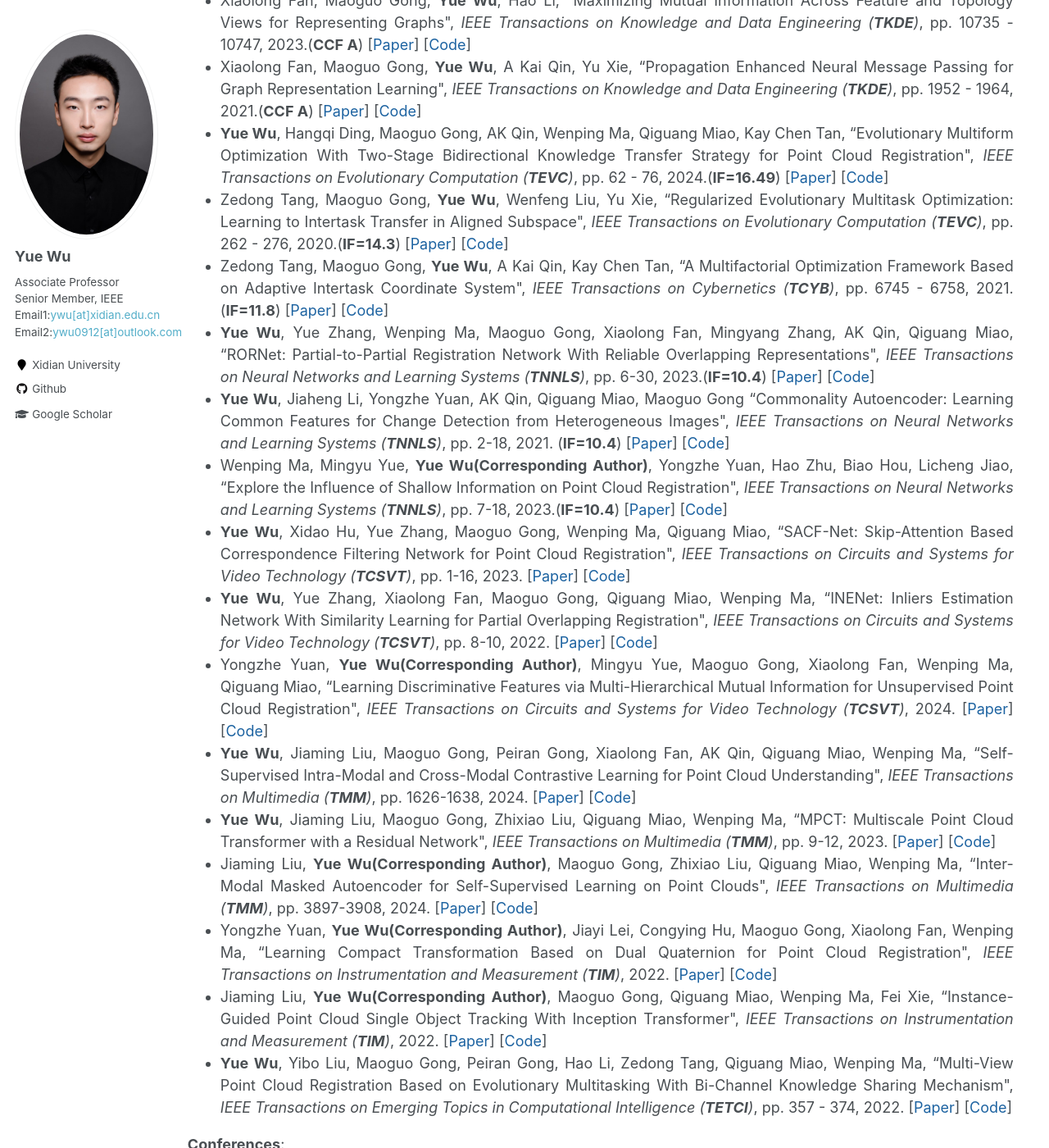
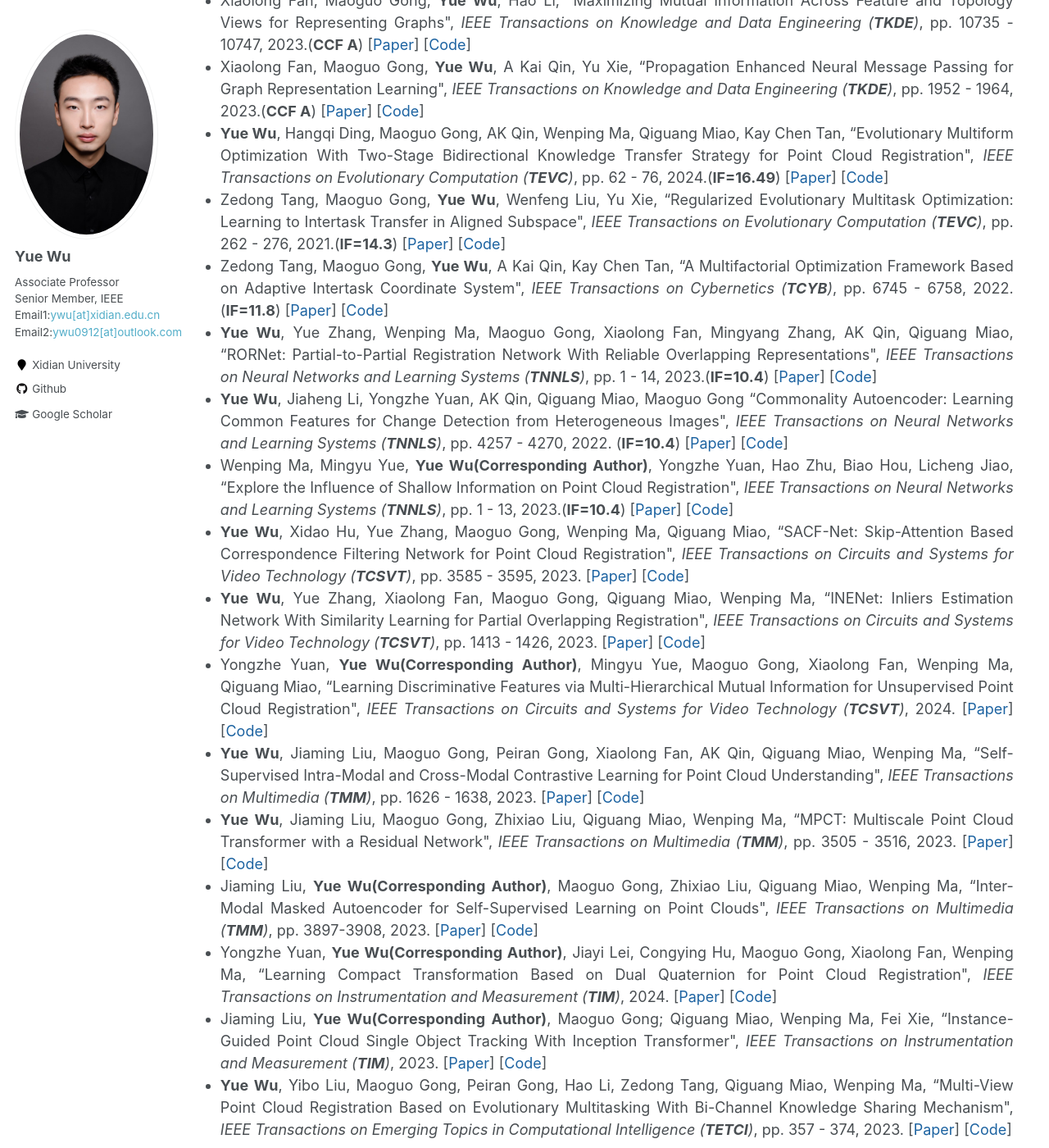
Before and after one commit to ywuchina/ywuchina.github.io, a Jekyll site: the page built from _pages/home.md, in a window 1280 px wide and 1400 px high, scrolled down 3030 px. Shown: the whole window at 82% size. Built offline with Jekyll 4.4.1, drawn with Linux system fonts in a browser that asks for light colours; some of the changed text lies outside the part shown.

Commit message:
Update paper.html

```diff
--- a/_includes/paper.html
+++ b/_includes/paper.html
@@ -69,7 +69,7 @@
       <span>
         Xiaolong Fan, Maoguo Gong, <b>Yue Wu</b>, A Kai Qin, Yu Xie,
       “Propagation Enhanced Neural Message Passing for Graph Representation Learning",
-      <i>IEEE Transactions on Knowledge and Data Engineering (<b>TKDE</b>)</i>, pp. 1952 - 1964, 2021.(<b>CCF A</b>)
+      <i>IEEE Transactions on Knowledge and Data Engineering (<b>TKDE</b>)</i>, pp. 1952 - 1964, 2023.(<b>CCF A</b>)
       [<a href= "https://ieeexplore.ieee.org/abstract/document/9508847" target="_blank">Paper</a>]
       [<a href= "" target="_blank">Code</a>]
       </span>
@@ -90,7 +90,7 @@
   <span>
   <b>Yue Wu</b>, Hangqi Ding, Maoguo Gong, AK Qin, Wenping Ma, Qiguang Miao, Kay Chen Tan,
   “Evolutionary Multiform Optimization With Two-Stage Bidirectional Knowledge Transfer Strategy for Point Cloud Registration",
-  <i>IEEE Transactions on Evolutionary Computation (<b>TEVC</b>)</i>, pp. 62 - 76, 2024.(<b>IF=16.49</b>)
+  <i>IEEE Transactions on Evolutionary Computation (<b>TEVC</b>)</i>, pp. 62 - 76, 2024.(<b>IF=16.49</b>)
   [<a href= "https://ieeexplore.ieee.org/document/9925083" target="_blank">Paper</a>]
   [<a href= "https://github.com/ywu0912/TeamCode.git" target="_blank">Code</a>]
   </span>
@@ -101,7 +101,7 @@
     <span>
       Zedong Tang, Maoguo Gong, <b>Yue Wu</b>, Wenfeng Liu, Yu Xie,
     “Regularized Evolutionary Multitask Optimization: Learning to Intertask Transfer in Aligned Subspace",
-    <i>IEEE Transactions on Evolutionary Computation (<b>TEVC</b>)</i>, pp. 262 - 276, 2020.(<b>IF=14.3</b>)
+    <i>IEEE Transactions on Evolutionary Computation (<b>TEVC</b>)</i>, pp. 262 - 276, 2021.(<b>IF=14.3</b>)
     [<a href= "https://ieeexplore.ieee.org/abstract/document/9195010" target="_blank">Paper</a>]
     [<a href= "" target="_blank">Code</a>]
     </span>
@@ -112,7 +112,7 @@
     <span>
       Zedong Tang, Maoguo Gong, <b>Yue Wu</b>, A Kai Qin, Kay Chen Tan,
     “A Multifactorial Optimization Framework Based on Adaptive Intertask Coordinate System",
-    <i>IEEE Transactions on Cybernetics (<b>TCYB</b>)</i>, pp. 6745 - 6758, 2021.(<b>IF=11.8</b>)
+    <i>IEEE Transactions on Cybernetics (<b>TCYB</b>)</i>, pp. 6745 - 6758, 2022.(<b>IF=11.8</b>)
     [<a href= "https://ieeexplore.ieee.org/abstract/document/9325875" target="_blank">Paper</a>]
     [<a href= "" target="_blank">Code</a>]
     </span>
@@ -125,7 +125,7 @@
   <span>
   <b>Yue Wu</b>, Yue Zhang, Wenping Ma, Maoguo Gong, Xiaolong Fan, Mingyang Zhang, AK Qin, Qiguang Miao,
   “RORNet: Partial-to-Partial Registration Network With Reliable Overlapping Representations",
-  <i>IEEE Transactions on Neural Networks and Learning Systems (<b>TNNLS</b>)</i>, pp. 6-30, 2023.(<b>IF=10.4</b>)
+  <i>IEEE Transactions on Neural Networks and Learning Systems (<b>TNNLS</b>)</i>, pp. 1 - 14, 2023.(<b>IF=10.4</b>)
   [<a href= "https://ieeexplore.ieee.org/document/10168979" target="_blank">Paper</a>]
   [<a href= "https://github.com/superYuezhang/RORNet" target="_blank">Code</a>]
   </span>
@@ -134,7 +134,7 @@
     <span>
     <b>Yue Wu</b>, Jiaheng Li, Yongzhe Yuan, AK Qin, Qiguang Miao, Maoguo Gong
     “Commonality Autoencoder: Learning Common Features for Change Detection from Heterogeneous Images",
-    <i>IEEE Transactions on Neural Networks and Learning Systems (<b>TNNLS</b>)</i>, pp. 2-18, 2021. (<b>IF=10.4</b>)
+    <i>IEEE Transactions on Neural Networks and Learning Systems (<b>TNNLS</b>)</i>, pp. 4257 - 4270, 2022. (<b>IF=10.4</b>)
     [<a href= "https://ieeexplore.ieee.org/abstract/document/9357940" target="_blank">Paper</a>]
     [<a href= "https://github.com/ywuchina/TeamCode/tree/main/COAE" target="_blank">Code</a>]
     </span>
@@ -143,7 +143,7 @@
       <span>
       Wenping Ma, Mingyu Yue, <b>Yue Wu(Corresponding Author)</b>, Yongzhe Yuan, Hao Zhu, Biao Hou, Licheng Jiao,
       “Explore the Influence of Shallow Information on Point Cloud Registration",
-      <i>IEEE Transactions on Neural Networks and Learning Systems (<b>TNNLS</b>)</i>, pp. 7-18, 2023.(<b>IF=10.4</b>)
+      <i>IEEE Transactions on Neural Networks and Learning Systems (<b>TNNLS</b>)</i>, pp. 1 - 13, 2023.(<b>IF=10.4</b>)
       [<a href= "https://ieeexplore.ieee.org/abstract/document/10185932" target="_blank">Paper</a>]
       [<a href= "https://github.com/ywu0912/TeamCode.git" target="_blank">Code</a>]
       </span>
@@ -154,7 +154,7 @@
   <span>
   <b>Yue Wu</b>, Xidao Hu, Yue Zhang, Maoguo Gong, Wenping Ma, Qiguang Miao,
   “SACF-Net: Skip-Attention Based Correspondence Filtering Network for Point Cloud Registration",
-  <i>IEEE Transactions on Circuits and Systems for Video Technology (<b>TCSVT</b>)</i>, pp. 1-16, 2023.
+  <i>IEEE Transactions on Circuits and Systems for Video Technology (<b>TCSVT</b>)</i>, pp. 3585 - 3595, 2023.
   [<a href= "https://ieeexplore.ieee.org/abstract/document/10018266" target="_blank">Paper</a>]
   [<a href= "https://github.com/HXDao/SACF-Net" target="_blank">Code</a>]
   </span>
@@ -163,7 +163,7 @@
     <span>
     <b>Yue Wu</b>, Yue Zhang, Xiaolong Fan, Maoguo Gong, Qiguang Miao, Wenping Ma,
     “INENet: Inliers Estimation Network With Similarity Learning for Partial Overlapping Registration",
-    <i>IEEE Transactions on Circuits and Systems for Video Technology (<b>TCSVT</b>)</i>, pp. 8-10, 2022.
+    <i>IEEE Transactions on Circuits and Systems for Video Technology (<b>TCSVT</b>)</i>, pp. 1413 - 1426, 2023.
     [<a href= "https://ieeexplore.ieee.org/document/9915616" target="_blank">Paper</a>]
     [<a href= "https://github.com/superYuezhang/INENet" target="_blank">Code</a>]
     </span>
@@ -184,7 +184,7 @@
     <span>
     <b>Yue Wu</b>, Jiaming Liu, Maoguo Gong, Peiran Gong, Xiaolong Fan, AK Qin, Qiguang Miao, Wenping Ma,
     “Self-Supervised Intra-Modal and Cross-Modal Contrastive Learning for Point Cloud Understanding",
-    <i>IEEE Transactions on Multimedia (<b>TMM</b>)</i>, pp. 1626-1638, 2024.
+    <i>IEEE Transactions on Multimedia (<b>TMM</b>)</i>, pp. 1626 - 1638, 2023.
     [<a href= "https://ieeexplore.ieee.org/document/10147273" target="_blank">Paper</a>]
     [<a href= "https://github.com/liujia99/CrossNet" target="_blank">Code</a>]
     </span>
@@ -193,7 +193,7 @@
   <span>
   <b>Yue Wu</b>, Jiaming Liu, Maoguo Gong, Zhixiao Liu, Qiguang Miao, Wenping Ma,
   “MPCT: Multiscale Point Cloud Transformer with a Residual Network",
-  <i>IEEE Transactions on Multimedia (<b>TMM</b>)</i>, pp. 9-12, 2023.
+  <i>IEEE Transactions on Multimedia (<b>TMM</b>)</i>, pp. 3505 - 3516, 2023.
   [<a href= "https://ieeexplore.ieee.org/document/10249213" target="_blank">Paper</a>]
   [<a href= "https://github.com/ywuchina/TeamCode/blob/main/MindSpore%20Project/MPCT_mindspore.zip" target="_blank">Code</a>]
   </span>
@@ -202,7 +202,7 @@
     <span>
     Jiaming Liu, <b>Yue Wu(Corresponding Author)</b>, Maoguo Gong, Zhixiao Liu, Qiguang Miao, Wenping Ma,
     “Inter-Modal Masked Autoencoder for Self-Supervised Learning on Point Clouds",
-    <i>IEEE Transactions on Multimedia (<b>TMM</b>)</i>, pp. 3897-3908, 2024.
+    <i>IEEE Transactions on Multimedia (<b>TMM</b>)</i>, pp. 3897-3908, 2023.
     [<a href= "https://ieeexplore.ieee.org/abstract/document/10262210" target="_blank">Paper</a>]
     [<a href= "https://github.com/ywu0912/TeamCode.git" target="_blank">Code</a>]
     </span>
@@ -214,16 +214,16 @@
       <span>
         Yongzhe Yuan, <b>Yue Wu(Corresponding Author)</b>, Jiayi Lei, Congying Hu, Maoguo Gong, Xiaolong Fan, Wenping Ma,
       “Learning Compact Transformation Based on Dual Quaternion for Point Cloud Registration",
-      <i>IEEE Transactions on Instrumentation and Measurement (<b>TIM</b>)</i>,  2022.
+      <i>IEEE Transactions on Instrumentation and Measurement (<b>TIM</b>)</i>,  2024.
       [<a href= "https://ieeexplore.ieee.org/abstract/document/10381830" target="_blank">Paper</a>]
       [<a href= "https://github.com/ywu0912/TeamCode.git" target="_blank">Code</a>]
       </span>
       </li>
       <li style="margin-bottom: 1.5;">
         <span>
-          Jiaming Liu, <b>Yue Wu(Corresponding Author)</b>, Maoguo Gong, Qiguang Miao, Wenping Ma, Fei Xie,
+          Jiaming Liu, <b>Yue Wu(Corresponding Author)</b>, Maoguo Gong; Qiguang Miao, Wenping Ma, Fei Xie,
         “Instance-Guided Point Cloud Single Object Tracking With Inception Transformer",
-        <i>IEEE Transactions on Instrumentation and Measurement (<b>TIM</b>)</i>,  2022.
+        <i>IEEE Transactions on Instrumentation and Measurement (<b>TIM</b>)</i>,  2023.
         [<a href= "https://ieeexplore.ieee.org/abstract/document/10242082/" target="_blank">Paper</a>]
         [<a href= "https://github.com/liujia99/PTIT" target="_blank">Code</a>]
         </span>
@@ -234,7 +234,7 @@
     <span>
         <b>Yue Wu</b>, Yibo Liu, Maoguo Gong, Peiran Gong, Hao Li, Zedong Tang, Qiguang Miao, Wenping Ma,
     “Multi-View Point Cloud Registration Based on Evolutionary Multitasking With Bi-Channel Knowledge Sharing Mechanism",
-    <i>IEEE Transactions on Emerging Topics in Computational Intelligence (<b>TETCI</b>)</i>, pp. 357 - 374, 2022.
+    <i>IEEE Transactions on Emerging Topics in Computational Intelligence (<b>TETCI</b>)</i>, pp. 357 - 374, 2023.
     [<a href= "https://ieeexplore.ieee.org/abstract/document/9903069" target="_blank">Paper</a>]
     [<a href= "https://github.com/ywu0912/TeamCode.git" target="_blank">Code</a>]
     </span>
@@ -309,7 +309,7 @@ Xiaolong Fan, Maoguo Gong, <b>Yue Wu</b>, Zedong Tang, Jieyi Liu,
 <span>
 Jiaming Liu, <b>Yue Wu(Corresponding Author)</b>, Maoguo Gong, Qiguang Miao, Wenping Ma, Cai Xu,
 “Exploring Dual Representations in Large-Scale Point Clouds: A Simple Weakly Supervised Semantic Segmentation Framework",
-<i>ACM International Conference on Multimedia (<b>ACM MM</b>)</i>, pp. 2371–2380, 2023.(<b>CCF A</b>)
+<i>ACM International Conference on Multimedia (<b>ACM MM</b>)</i>, pp. 2371-2380, 2023.(<b>CCF A</b>)
 [<a href= "https://dl.acm.org/doi/abs/10.1145/3581783.3612224" target="_blank">Paper</a>]
 [<a href= "https://github.com/ywu0912/TeamCode.git" target="_blank">Code</a>]
 </span>
@@ -321,7 +321,7 @@ Jiaming Liu, <b>Yue Wu(Corresponding Author)</b>, Maoguo Gong, Qiguang Miao, Wen
     <span>
     Cai Xu, Zehui Li, Ziyu Guan, Wei Zhao, Xiangyu Song, <b>Yue Wu</b>, Jianxin Li,
     “Unbalanced Multi-view Deep Learning",
-    <i>ACM International Conference on Multimedia (<b>ACM MM</b>)</i>, pp. 3051–3059, 2023.(<b>CCF A</b>)
+    <i>ACM International Conference on Multimedia (<b>ACM MM</b>)</i>, pp. 3051-3059, 2023.(<b>CCF A</b>)
     [<a href= "https://dl.acm.org/doi/abs/10.1145/3581783.3612527" target="_blank">Paper</a>]
     [<a href= "https://github.com/xdmvteam/UMDL" target="_blank">Code</a>]
     </span>
```
